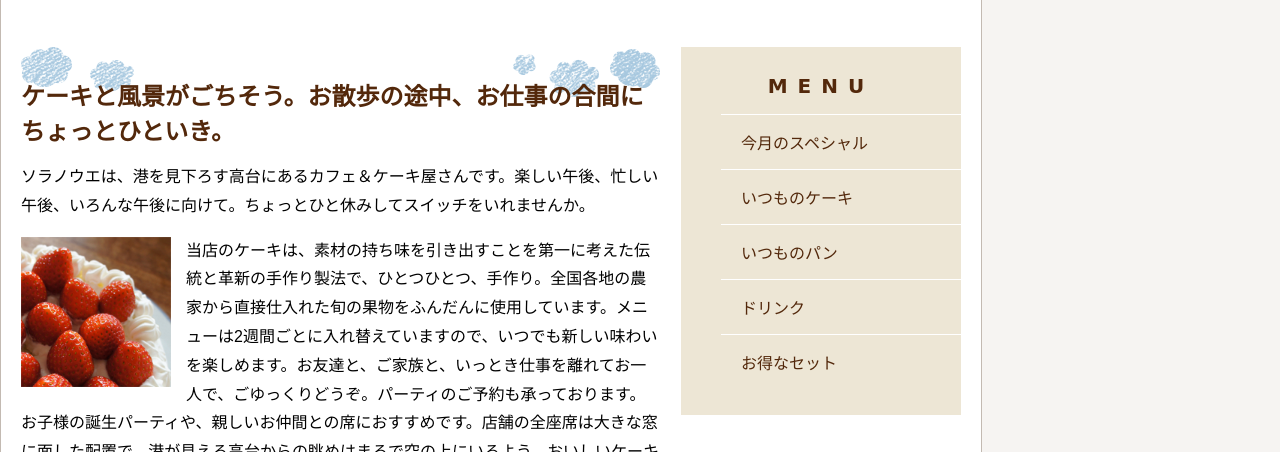
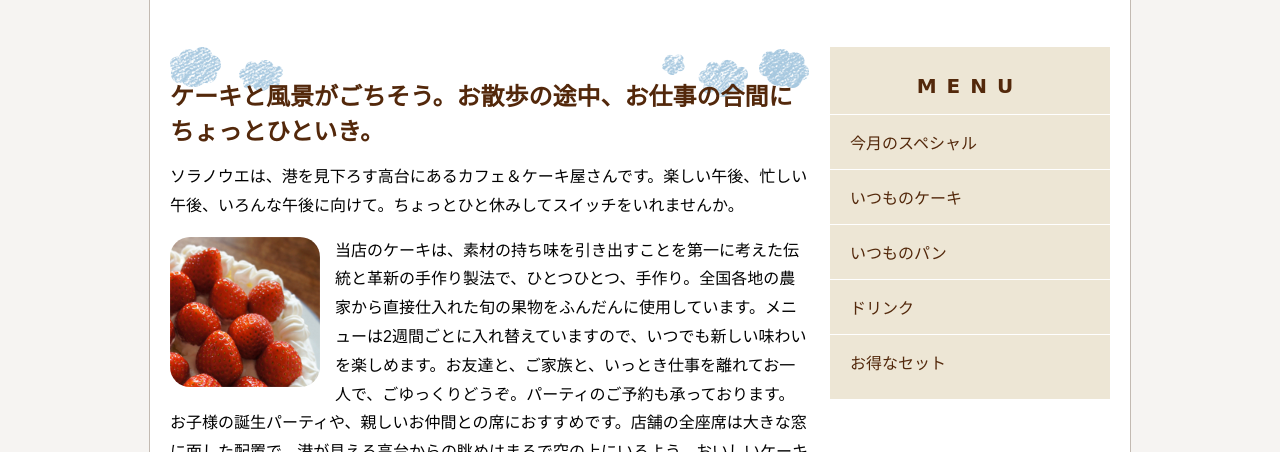
Before and after one commit to chiaaki/surasura-css-practice, a plain HTML site: page sample/index.html in a window 1280 px wide. Shown: the part 348-800 px from the top of the page. Drawn offline with Linux system fonts and the light colour scheme; a web font is replaced by a local one.

Commit message:
wrapper中央への配置など

```diff
--- a/sample/style.css
+++ b/sample/style.css
@@ -20,6 +20,7 @@ a:hover {
 	border-left: 1px solid #c3bab2;
 	border-right: 1px solid #c3bab2;
 	background-color: #ffffff;
+	margin: 0 auto 0 auto;
 }
 
 /* ヘッダー */
@@ -33,7 +34,7 @@ a:hover {
 #logo {
 	float: left;
 	margin: 40px 0 0 40px;
-}h
+}
 .header_sub {
 	float: right;
 	margin: 40px 40px 0 0;
@@ -118,6 +119,7 @@ a:hover {
 .float_img {
 	float: left;
 	margin: 0 15px 15px 0;
+	border-radius: 20px;
 }
 
 /* サイドバー */
@@ -135,6 +137,10 @@ a:hover {
 	text-align: center;
 	font-family: 'Supermercado One', cursive;
 	letter-spacing: 0.5em;
+}
+.foodmenu ul {
+	margin: 0;
+	padding: 0;
 }
 .foodmenu ul li {
 	padding: 15px 20px;
```
